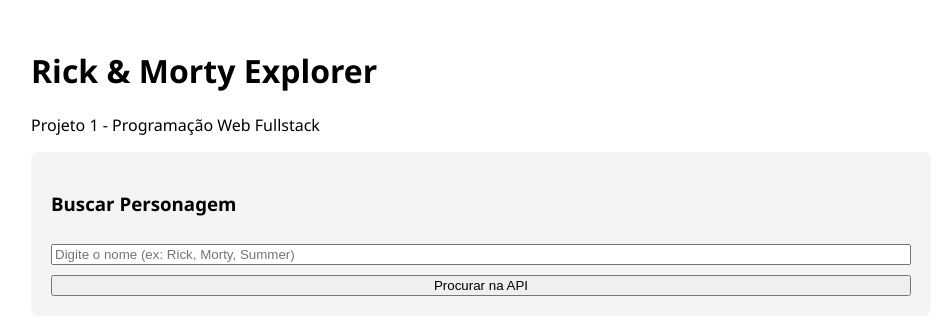
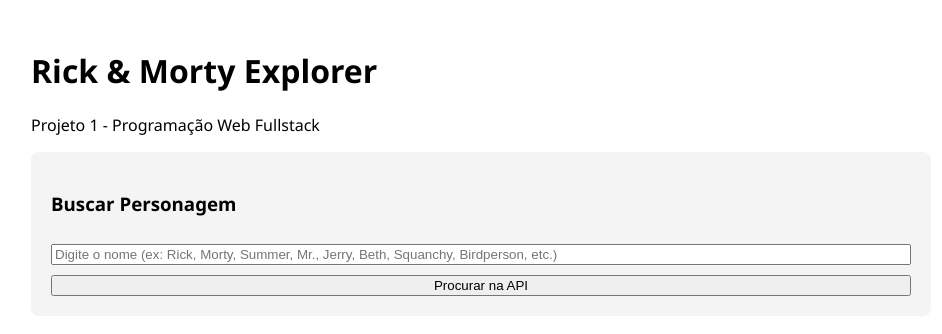
Before and after one commit to PaulinhoADS/projeto1-fullstack, a React (Create React App) app: page / in a window 1280 px wide. Shown: the top 334 px of the page, without its empty margins (159-1101 px from the left). Built offline with nearby package versions, Linux system fonts and the light colour scheme.

Commit message:
Implementação do SearchForm.js, com exemplos de personagens

```diff
--- a/src/components/SearchForm.js
+++ b/src/components/SearchForm.js
@@ -20,7 +20,7 @@
       {/* Verificação de campos obrigatórios antes do envio */}
       <input
         type="text"
-        placeholder="Digite o nome (ex: Rick, Morty, Summer)"
+        placeholder="Digite o nome (ex: Rick, Morty, Summer, Mr., Jerry, Beth, Squanchy, Birdperson, etc.)"
         {...register("nomePersonagem", { required: "O nome do personagem é obrigatório para a busca!" })}
       />
 
```
